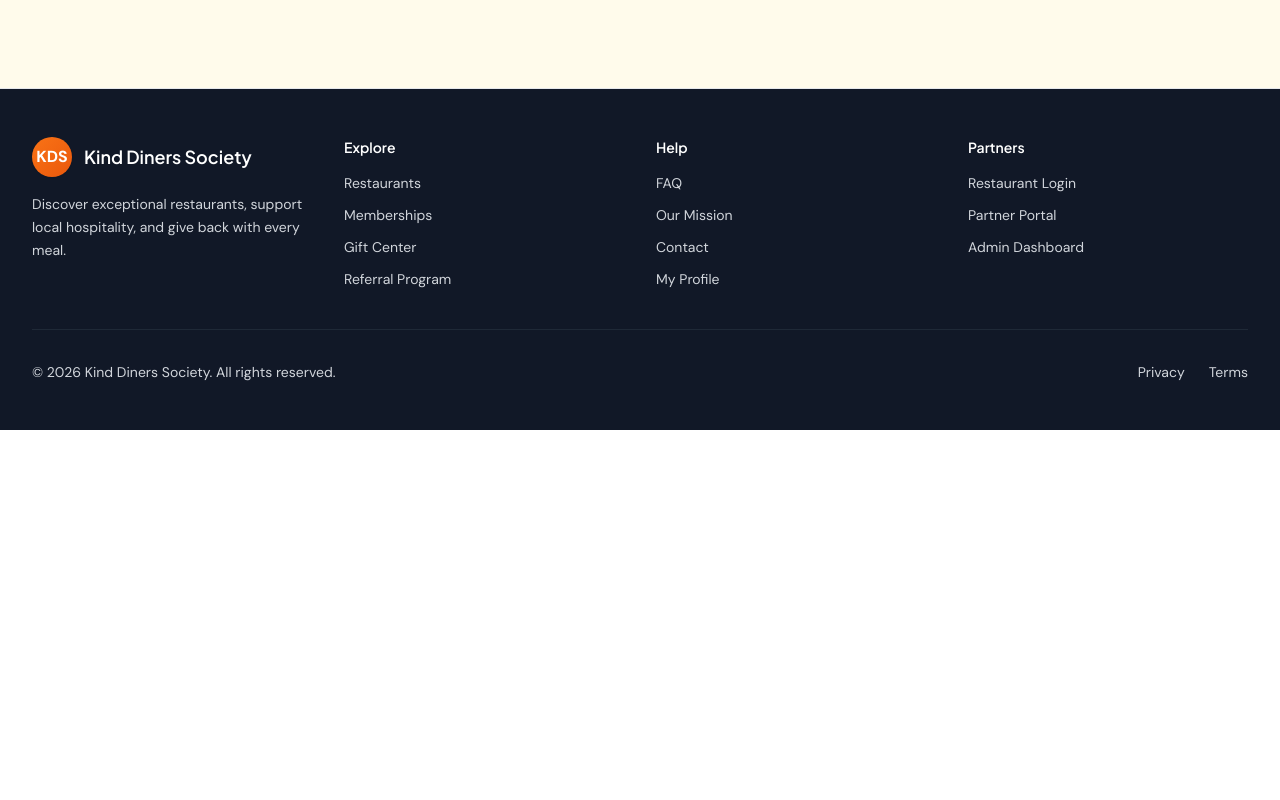
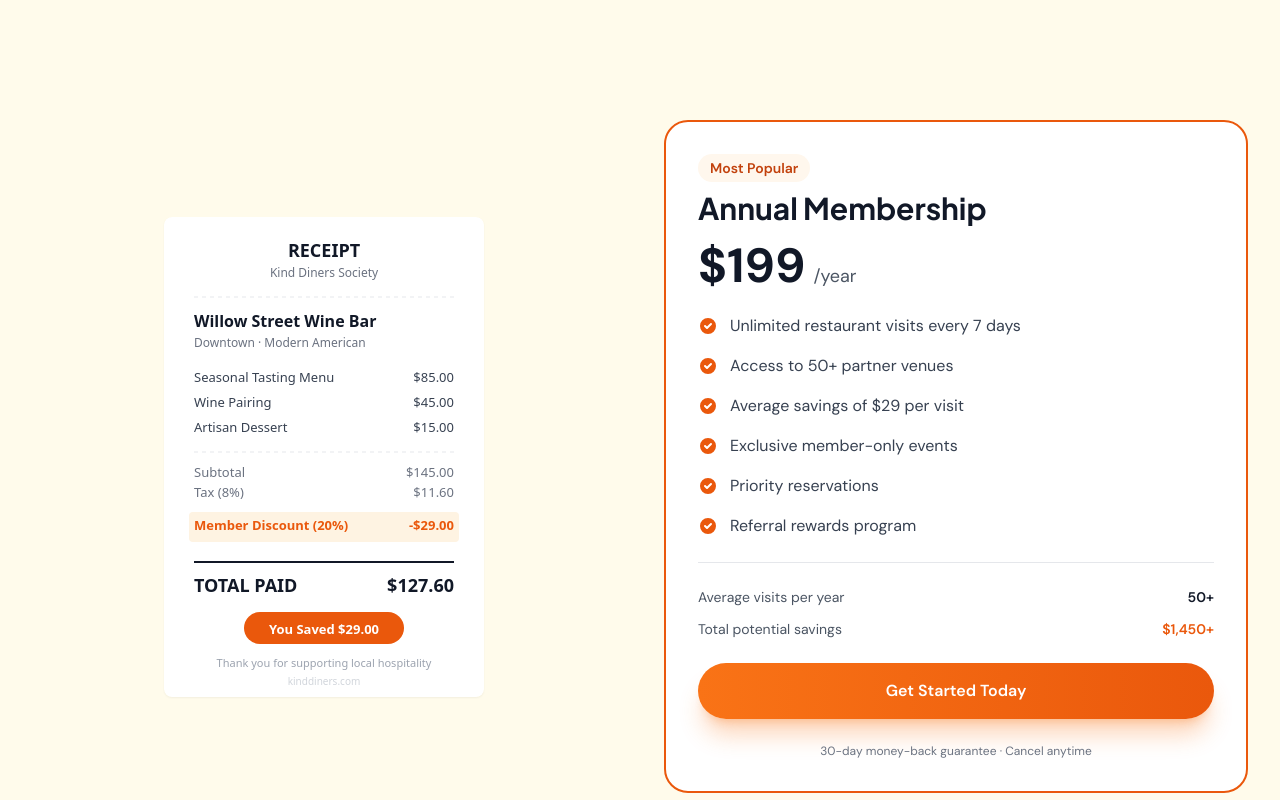
Before and after one commit to ClubsforCauses/kinddiners-app, a Next.js app: page / in a window 1280 px wide. Shown: the part 1640-2440 px from the top of the page. Before the commit the page ends 2070 px from the top, so only its background shows below. Built offline with nearby package versions, Linux system fonts and the light colour scheme.

Commit message:
Rebuild conversion-focused pricing section

```diff
--- a/app/page.tsx
+++ b/app/page.tsx
@@ -125,6 +125,73 @@ export default function HomePage() {
             ))}
           </div>
         </section>
+
+        <section className="mt-32">
+          <div className="grid items-center gap-12 md:grid-cols-2">
+            <div className="flex justify-center">
+              <img
+                src="/assets/receipt-proof.svg"
+                alt="Member savings receipt proof"
+                className="w-full max-w-[320px] rounded-lg shadow-sm"
+              />
+            </div>
+
+            <div className="rounded-3xl border-2 border-orange-600 bg-white p-8">
+              <div className="space-y-6">
+                <div>
+                  <div className="mb-2 inline-block rounded-full bg-orange-50 px-3 py-1 text-sm font-semibold text-orange-700">
+                    Most Popular
+                  </div>
+                  <h3 className="text-3xl font-bold text-gray-900">Annual Membership</h3>
+                  <div className="mt-4 flex items-baseline gap-2">
+                    <span className="text-5xl font-bold text-gray-900">$199</span>
+                    <span className="text-lg text-gray-600">/year</span>
+                  </div>
+                </div>
+
+                <ul className="space-y-4">
+                  {[
+                    'Unlimited restaurant visits every 7 days',
+                    'Access to 50+ partner venues',
+                    'Average savings of $29 per visit',
+                    'Exclusive member-only events',
+                    'Priority reservations',
+                    'Referral rewards program',
+                  ].map((feature) => (
+                    <li key={feature} className="flex items-start gap-3">
+                      <svg className="mt-0.5 h-5 w-5 flex-shrink-0 text-orange-600" fill="currentColor" viewBox="0 0 20 20">
+                        <path fillRule="evenodd" d="M10 18a8 8 0 100-16 8 8 0 000 16zm3.707-9.293a1 1 0 00-1.414-1.414L9 10.586 7.707 9.293a1 1 0 00-1.414 1.414l2 2a1 1 0 001.414 0l4-4z" clipRule="evenodd"/>
+                      </svg>
+                      <span className="text-gray-700">{feature}</span>
+                    </li>
+                  ))}
+                </ul>
+
+                <div className="space-y-3 border-t border-gray-200 pt-6">
+                  <div className="flex items-center justify-between text-sm">
+                    <span className="text-gray-600">Average visits per year</span>
+                    <span className="font-semibold text-gray-900">50+</span>
+                  </div>
+                  <div className="flex items-center justify-between text-sm">
+                    <span className="text-gray-600">Total potential savings</span>
+                    <span className="font-semibold text-orange-600">$1,450+</span>
+                  </div>
+                </div>
+
+                <a
+                  href="/memberships"
+                  className="block w-full rounded-full bg-gradient-to-r from-orange-500 to-orange-600 px-8 py-4 text-center text-base font-semibold text-white shadow-xl shadow-orange-500/30 transition-all hover:shadow-2xl hover:shadow-orange-500/40"
+                >
+                  Get Started Today
+                </a>
+
+                <p className="text-center text-xs text-gray-500">
+                  30-day money-back guarantee · Cancel anytime
+                </p>
+              </div>
+            </div>
+          </div>
+        </section>
       </div>
     </MarketingLayout>
   );
```
Also changed, not shown: public/assets/receipt-proof.svg (added).
